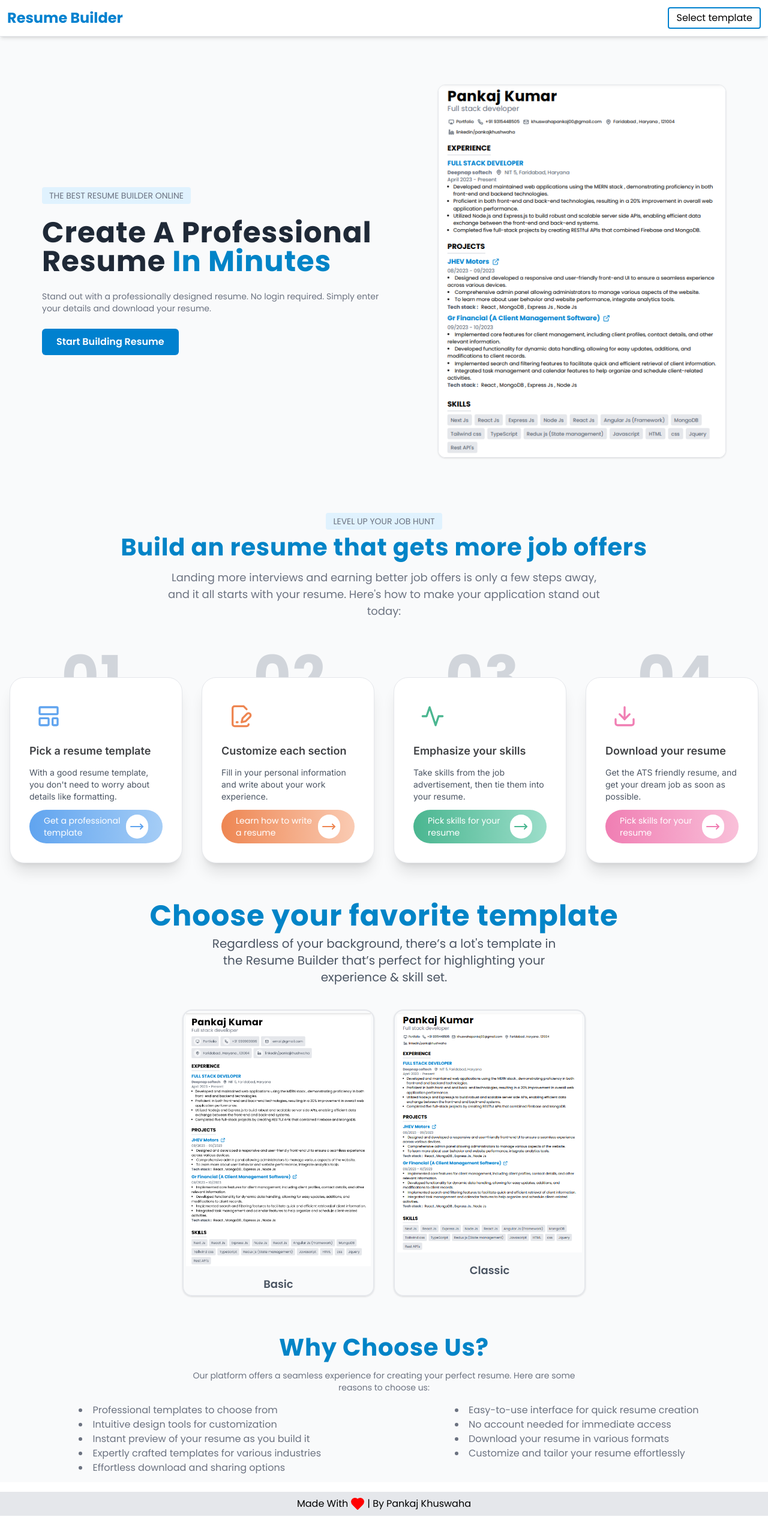
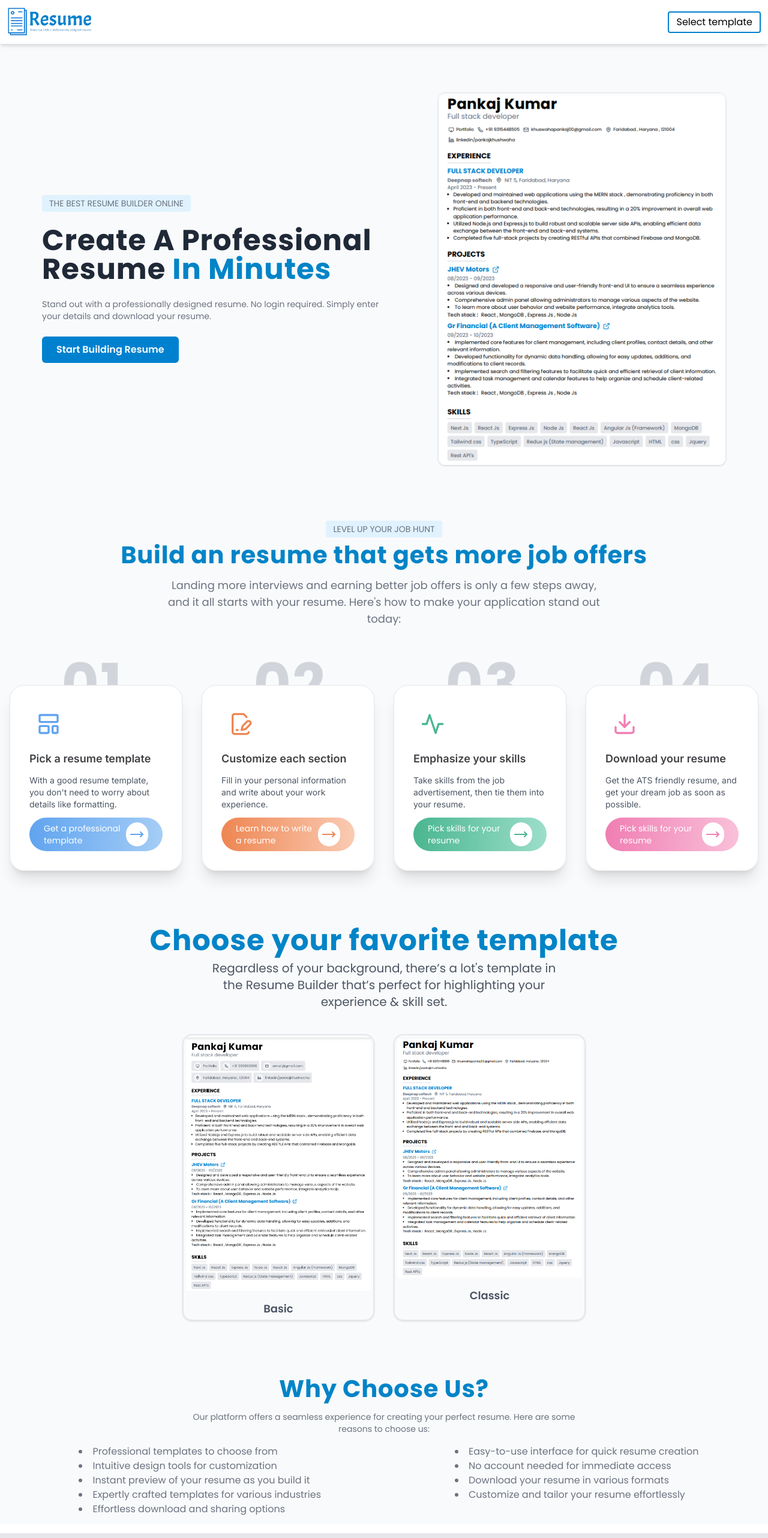
Before and after one commit to pankajkhuswaha/free-resume, a React (Vite) app: page / in a window 1280 px wide. Shown: the top 2564 px of the page at 60% size. Before the commit the page ends 2527 px from the top, so only its background shows below. Built offline with nearby package versions, Linux system fonts and the light colour scheme.

Commit message:
fix : small layout fixes and add logo inplace of text

```diff
--- a/src/components/FormLayout.jsx
+++ b/src/components/FormLayout.jsx
@@ -1,5 +1,4 @@
 import { ArrowLeft, ArrowRight, Save } from "lucide-react";
-import { Navigate } from "react-router";
 import { Link } from "react-router-dom";
 
 const FormLayout = ({
--- a/src/components/sections/Skills.jsx
+++ b/src/components/sections/Skills.jsx
@@ -1,6 +1,7 @@
+import React, { useEffect, useState } from "react";
+import { DragDropContext, Droppable, Draggable } from "react-beautiful-dnd";
+import skillStore from "../../features/skillsStore";
 import { Trash2 } from "lucide-react";
-import { DragDropContext, Draggable, Droppable } from "react-beautiful-dnd";
-import skillStore from "../../features/skillsStore";
 
 const Skills = () => {
   const skillsStore = skillStore();
@@ -10,6 +11,7 @@ const Skills = () => {
     if (!result.destination) return;
     const source = result.source.index;
     const target = result.destination.index;
+    if (source === null || target === null || source === target) return;
     const newSkills = [...skills];
     const [removed] = newSkills.splice(source, 1);
     newSkills.splice(target, 0, removed);
@@ -21,7 +23,7 @@ const Skills = () => {
       <Droppable droppableId="skills">
         {(provided) => (
           <div
-            className="w-full md:w-1/2 p-3 space-y-2"
+            className="w-full md:w-1/2 space-y-2"
             {...provided.droppableProps}
             ref={provided.innerRef}
           >
--- a/src/layout/Navbar.jsx
+++ b/src/layout/Navbar.jsx
@@ -16,7 +16,7 @@ const Navbar = () => {
     <div className="border-b shadow-md bg-white z-50 w-full sticky top-0">
       <div className="container mx-auto p-3 flex justify-between items-center">
         <Link to={"/"} className="text-lg md:text-2xl font-bold text-primary">
-          Resume Builder
+          <img src="/logo.png" alt="logo" className="w-36" />
         </Link>
         {id && (
           <>
--- a/src/pages/home/Guide.jsx
+++ b/src/pages/home/Guide.jsx
@@ -39,7 +39,7 @@ const StepCard = ({ step, index }) => {
 };
 const Guide = () => {
   return (
-    <section className="text-center container mx-auto p-3 mb-10">
+    <section className="text-center container mx-auto p-3">
       <p className="text-gray-500 bg-sky-100 w-fit mx-auto px-3 py-1 rounded mb-2">
         LEVEL UP YOUR JOB HUNT
       </p>
--- a/src/pages/home/index.jsx
+++ b/src/pages/home/index.jsx
@@ -14,7 +14,7 @@ const Homepage = () => {
       <Hero />
       <Guide />
 
-      <section id="templates" className=" container mx-auto p-3">
+      <section id="templates" className=" container mx-auto p-3 py-10 md:py-20">
         <h1 className="text-sky-600 md:text-5xl w-full text-center">
           Choose your favorite template
         </h1>
@@ -22,7 +22,7 @@ const Homepage = () => {
           Regardless of your background, there’s a lot's template in the Resume
           Builder that’s perfect for highlighting your experience & skill set.
         </p>
-        <div className="flex flex-wrap gap-8 mb-10 md:justify-center">
+        <div className="flex flex-wrap gap-8  md:justify-center">
           {resumeTemplates.map((template, i) => {
             return (
               <div
```
Also changed, not shown: public/logo.png (added).
